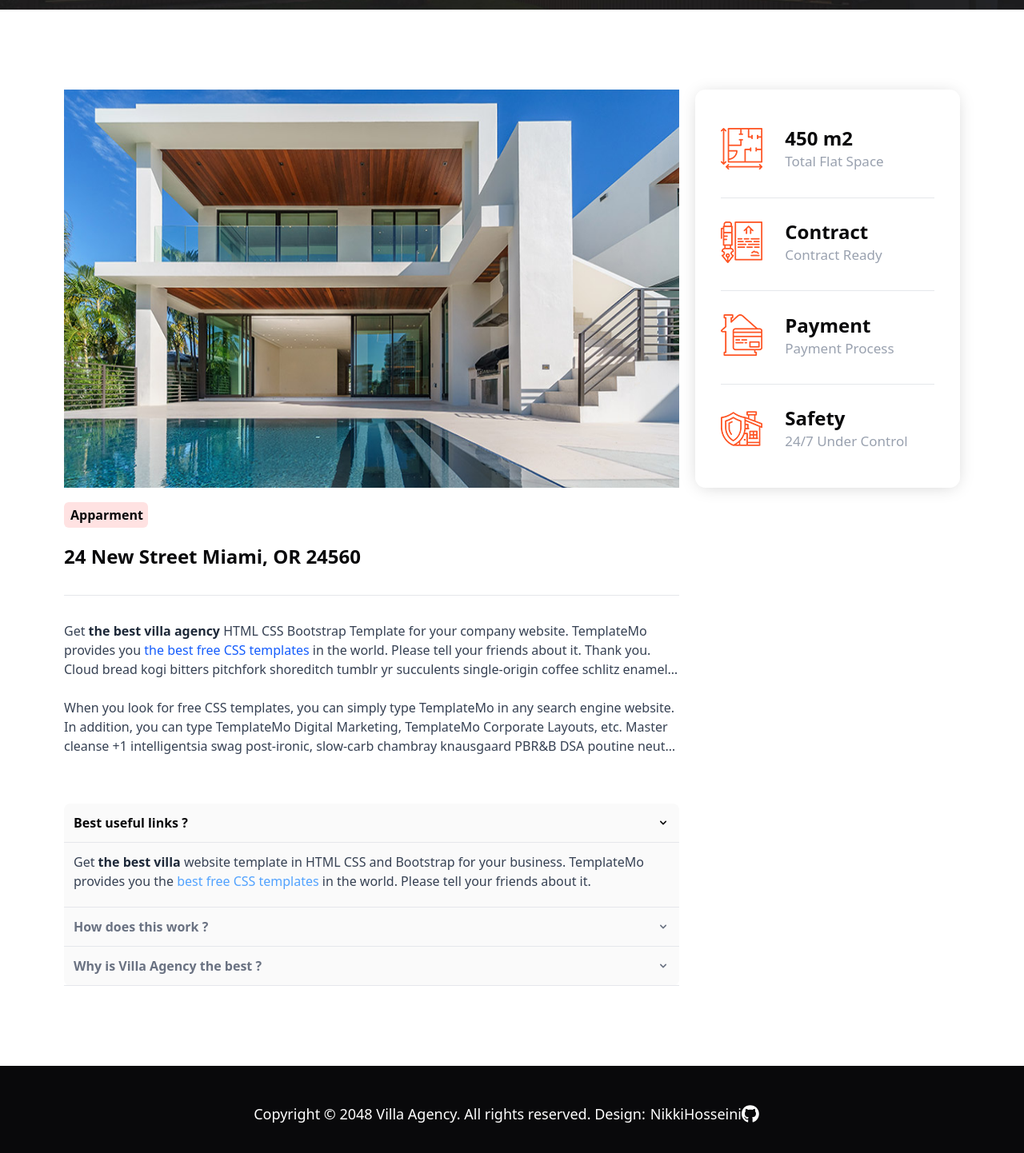
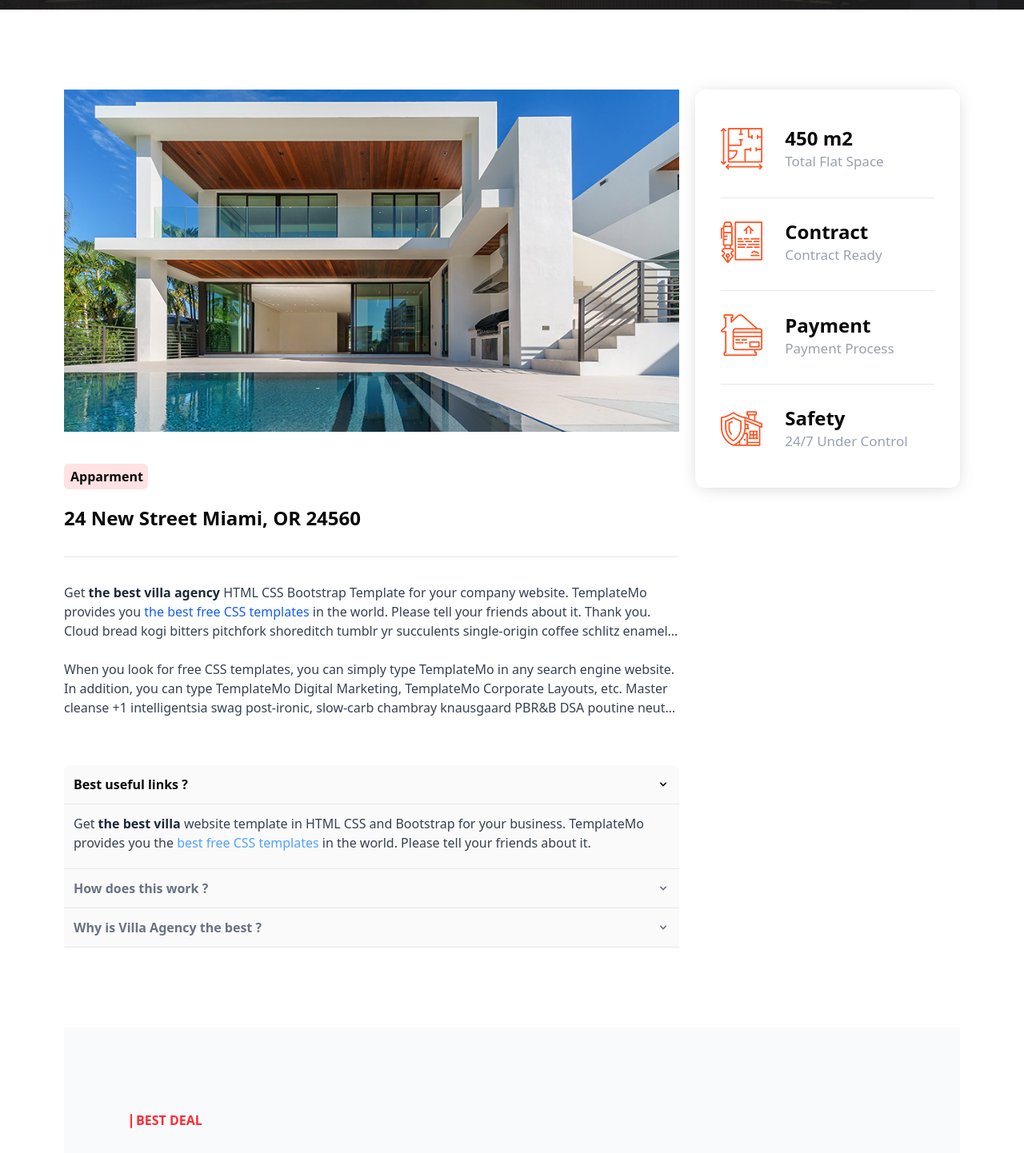
Before and after one commit to Nikkihosseini/Villa-agency, a React (Vite) app: page /PropertyDetails in a window 1280 px wide. Shown: the part 460-1902 px from the top of the page at 80% size. Built offline with nearby package versions, Linux system fonts and the light colour scheme.

Commit message:
add BestDeal to SinglePpropertySection

```diff
--- a/src/Pages/PropertyDetails/SinglePpropertySection.jsx
+++ b/src/Pages/PropertyDetails/SinglePpropertySection.jsx
@@ -1,16 +1,17 @@
 import SinglePropertyTabel from './SinglePropertyTabel'
 import { Accordion } from 'flowbite-react';
+import BestDeal from '../Home/Main/BestDeal/BestDeal'
 
 
 export default function SinglePpropertySection(props){
     return(
         <>
         <div className='container mx-auto px-4 xl:px-20'>
-            <div className='flex flex-col items-start xl:flex-row my-25 xl:gap-5 2xl:gap-25'>
+            <div className='flex flex-col items-start xl:flex-row my-15 lg:my-25 xl:gap-5 2xl:gap-25'>
             <div className='flex flex-col mx-auto xl:mx-0 max-w-[855px]'>
                 <div className='flex flex-col border-b border-gray-200 pb-8 mb-8'>
-                    <div className='items-center xl:items-start max-w-[855px] h-[476px] mb-10'>
-                        <img className='inline-block h-[498px] w-full' src="./images/image/single-property/single-property.jpg" alt="Apparment-img"/>
+                    <div className='items-center xl:items-start max-w-[855px] max-h-[476px] mb-10'>
+                        <img className='inline-block max-h-[498px] w-full' src="./images/image/single-property/single-property.jpg" alt="Apparment-img"/>
                     </div>
                     <span className='block max-w-[105px] text-center bg-red-100 rounded-md font-semibold px-2 py-1 mb-5'>{props.category}</span>
                     <h4 className='w-full text-start font-bold text-base sm:text-2xl line-clamp-1'>{props.caption}</h4>
@@ -52,6 +53,7 @@ export default function SinglePpropertySection(props){
                 <SinglePropertyTabel space='450 m2' safety='24/7'/>
             </div>
             </div>
+            <BestDeal/>
         </div>
         </>
     )
```
